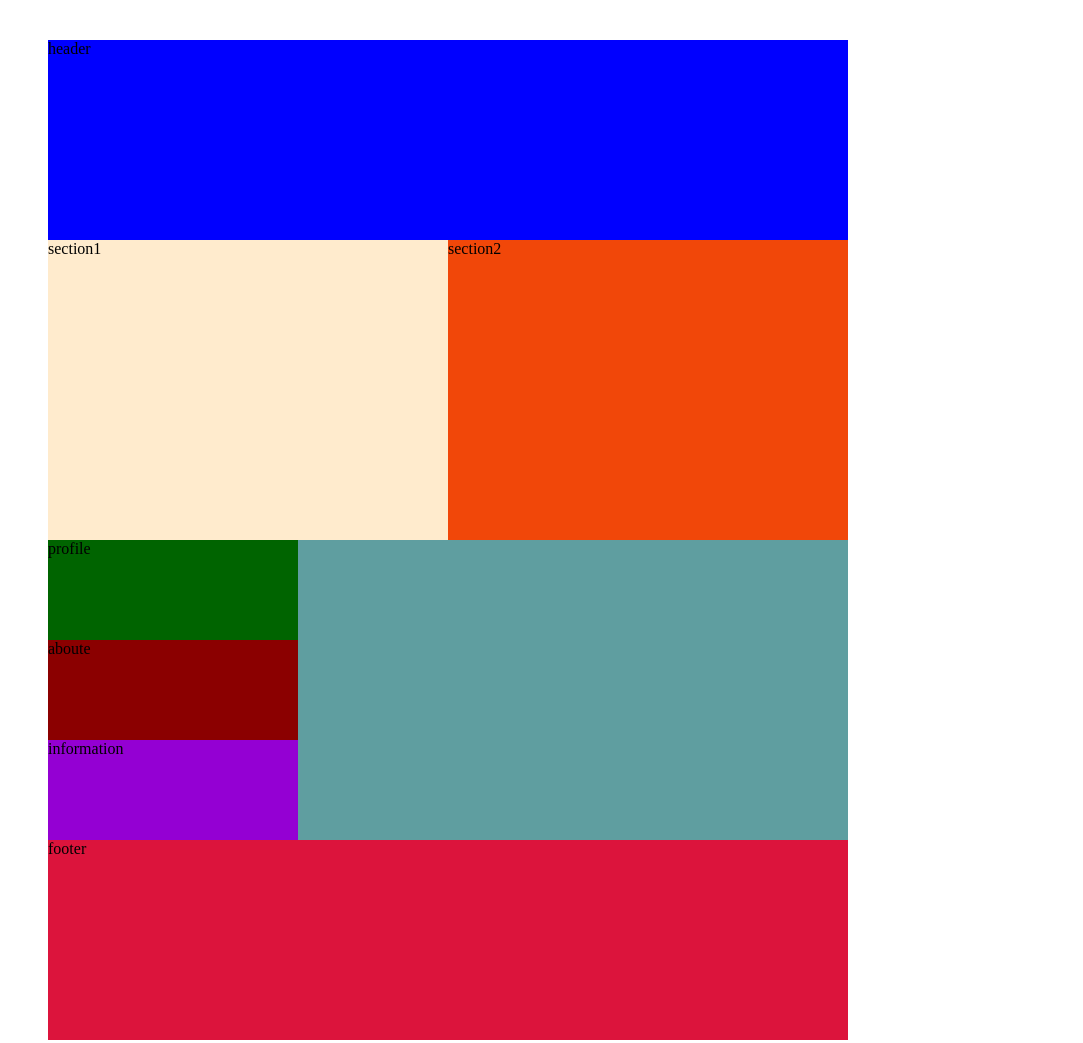
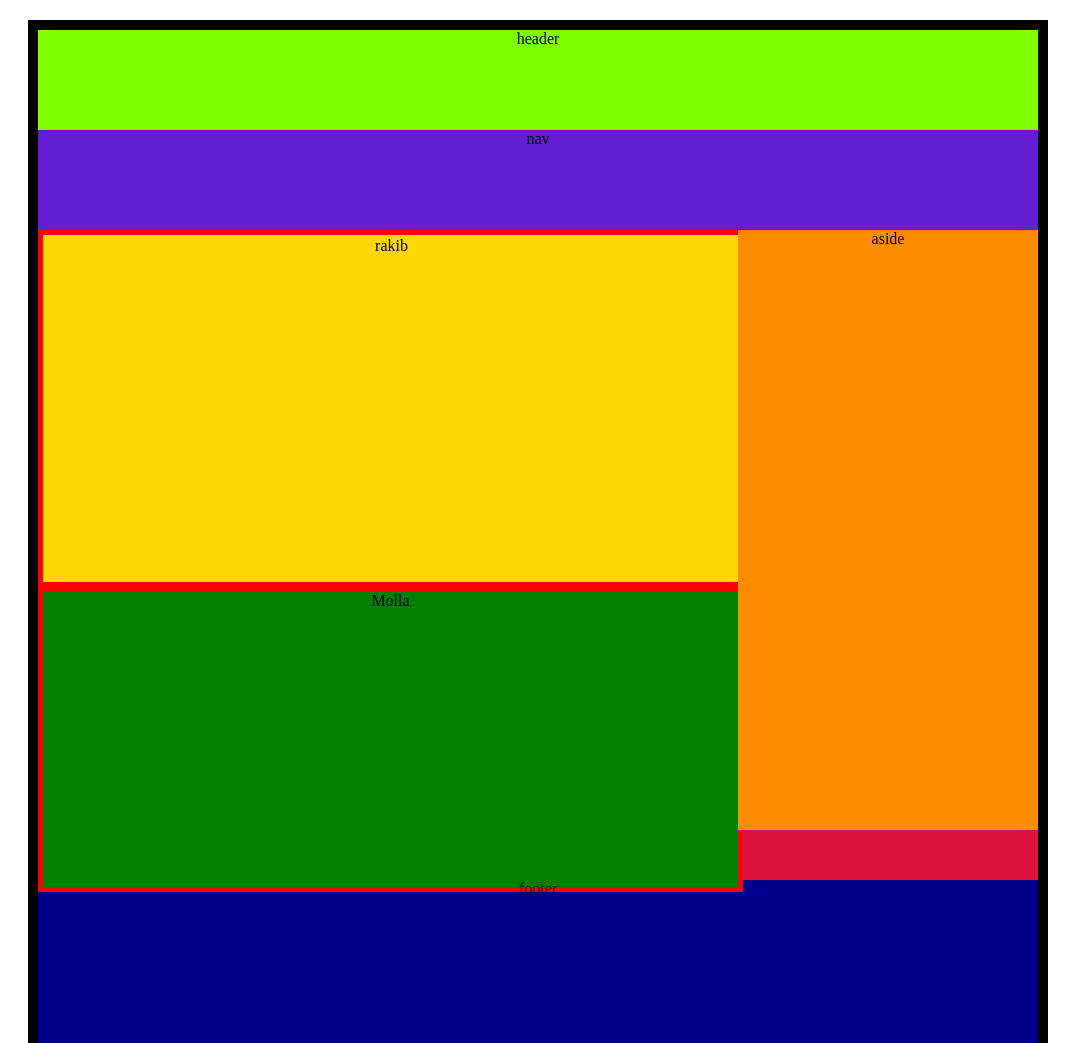
Before and after one commit to rakibmolla76772/ssb_286, a plain HTML site: page index.html in a window 1280 px wide. Shown: the top 1043 px of the page, without its empty margins (0-1083 px from the left). Drawn offline with Linux system fonts and the light colour scheme.

Commit message:
Add files via upload

```diff
--- a/css/style.css
+++ b/css/style.css
@@ -1,3 +1,37 @@
-.rakib_one{background-color: brown;}
-.rakib_two{background-color: chartreuse;}
-.rakib_there{background-color: crimson;}
+.main_div{background-color:rgb(0, 0, 0);
+    margin: 20px;
+    padding: 10px;
+    text-align: center;
+
+width: 1000px;
+height: 1100px;}
+.div_one{background-color: chartreuse;
+width: 1000px;
+height: 100px;}
+.div_two{background-color: #631ed2;
+width: 1000px;
+height: 100px;}
+.div_three{background-color: crimson;
+width: 1000px;
+height: 650px;}
+.a{background-color: darkmagenta;
+width: 700px;
+height: 650px;
+float: left;}
+.rakib_one{background-color: gold;
+width: 693px;
+height: 343px;
+border:5px solid red;
+padding: 2px;}
+.Molla_two{background-color: green;
+width: 695px;
+height: 295px;
+border: 5px solid red;}
+.b{background-color: darkorange;
+width: 300px;
+height: 600px;
+float: right;}
+
+.div_four{background-color: darkblue;
+width: 1000px;
+height: 260px;}
--- a/index.html
+++ b/index.html
@@ -4,21 +4,26 @@
     <meta charset="UTF-8">
     <meta http-equiv="X-UA-Compatible" content="IE=edge">
     <meta name="viewport" content="width=device-width, initial-scale=1.0">
-    <title>layout</title>
-    <link rel="stylesheet" href="css/styel.css">
+    <title>layout two</title>
+    <link rel="stylesheet" href="css/style.css">
 </head>
 <body>
-    <div class="main"><div class="div_one">header</div>
-    <div class="div_two">
-        <div class="section_one">section1</div>
-        <div class="rakib">section2</div>
+    <div  class="main_div">
+        <div class="div_one">header</div>
+    <div class="div_two">nav</div>
+    <div class="div_three">
+        <div class="a">
+            <div class="rakib_one">rakib</div>
+            <div class="Molla_two">Molla</div>
+        </div>
+
+        <div class="b">aside</div>
+
     </div>
-    <div class="div_three">
-        <div class="a">profile</div>
-        <div class="b">aboute</div>
-        <div class="c">information</div>
-    </div>
-    <div class="div_four">footer</div></div>
+    <div class="div_four">footer</div>
+
+</div>
+
 
 </body>
 </html>
```
